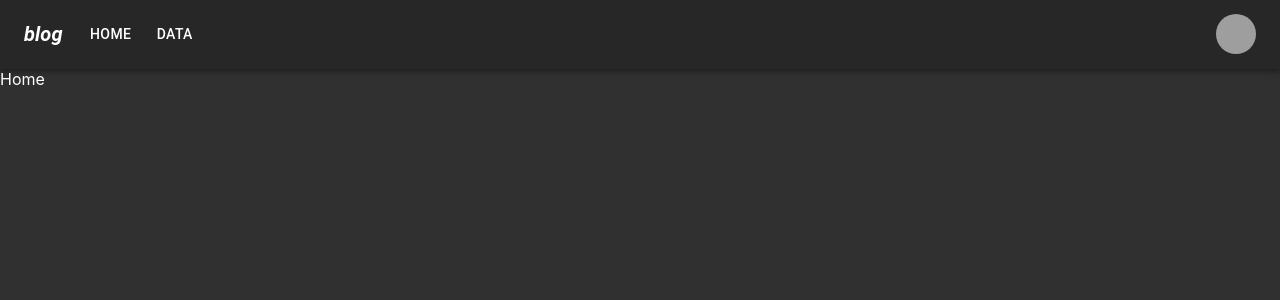
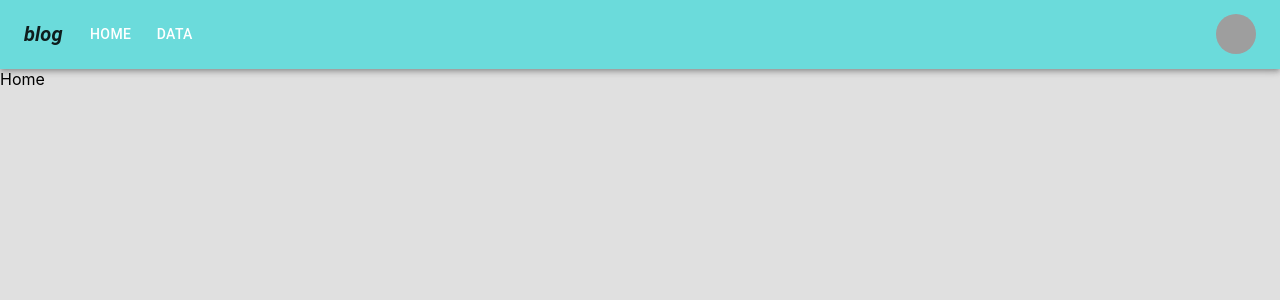
Before and after one commit to esarnb/angular-app, a React (Create React App) app: page / in a window 1280 px wide. Shown: the top 300 px of the page. Built offline with nearby package versions, Linux system fonts and the light colour scheme; grey boxes are pictures that could not be loaded.

Commit message:
lighter theme

```diff
--- a/src/Components/Nav/Nav.css
+++ b/src/Components/Nav/Nav.css
@@ -3,5 +3,5 @@
 }
 
 .navBtn {
-    color: white;
+    color: black;
 }
--- a/src/Components/Nav/Nav.tsx
+++ b/src/Components/Nav/Nav.tsx
@@ -27,9 +27,9 @@ const settings = ['Dashboard','Account', 'Settings'];
 
 const darkTheme = createTheme({
   palette: {
-    mode: 'dark',
+    mode: 'light',
     primary: {
-      main: '#1976d2',
+      main: '#6bdbdb',
     },
   },
 });
--- a/src/Components/Theme/Theme.css
+++ b/src/Components/Theme/Theme.css
@@ -1,5 +1,5 @@
 .page-container {
-    background-color: rgb(48, 48, 48);
+    background-color: rgb(224, 224, 224);
     height: 100vh;
-    color: white;
+    color: black;
 }
```
